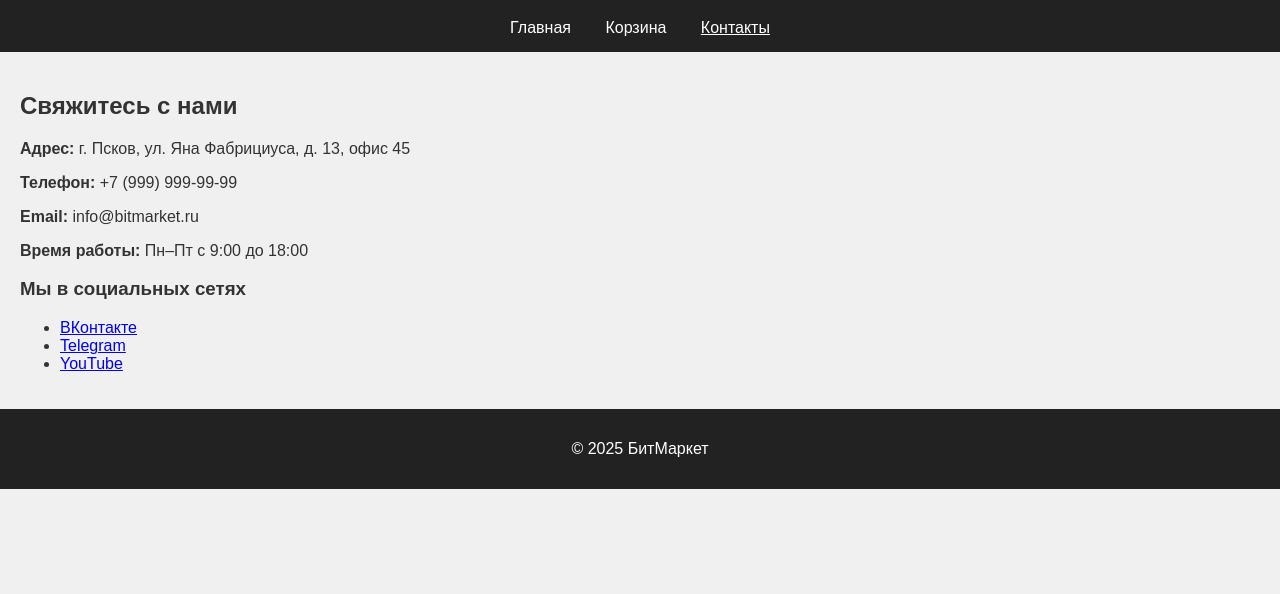
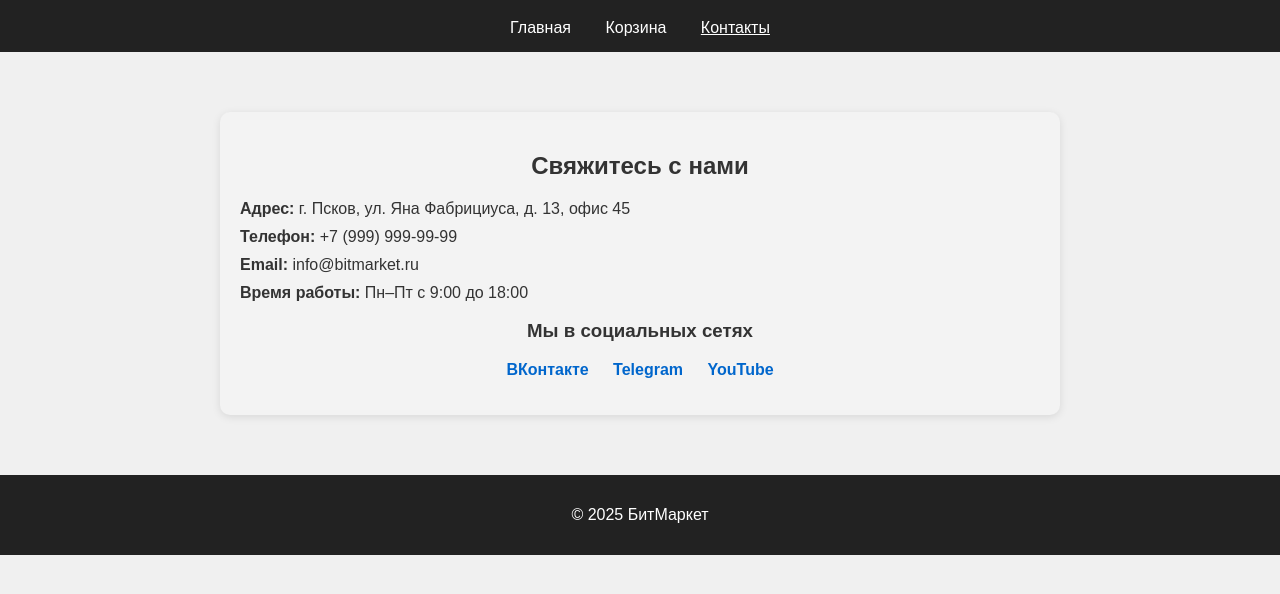
Before and after one commit to budapest1k/budapestik.github.io, a plain HTML site: page contact.html in a window 1280 px wide. Shown: the part 76-670 px from the top of the page. Drawn offline with Linux system fonts and the light colour scheme.

Commit message:
Update style.css

```diff
--- a/styles/style.css
+++ b/styles/style.css
@@ -228,3 +228,47 @@ button:hover,
   font-weight: bold;
   margin-bottom: 15px;
 }
+
+/* Контакты */
+.contact-info {
+  max-width: 800px;
+  margin: 40px auto;
+  padding: 20px;
+  background-color: #f3f3f3;
+  border-radius: 10px;
+  box-shadow: 0 2px 8px rgba(0, 0, 0, 0.1);
+  font-family: Arial, sans-serif;
+}
+
+.contact-info h2,
+.contact-info h3 {
+  text-align: center;
+  color: #333;
+}
+
+.contact-info p {
+  font-size: 16px;
+  margin: 10px 0;
+}
+
+.contact-info ul {
+  list-style: none;
+  padding: 0;
+  text-align: center;
+}
+
+.contact-info ul li {
+  display: inline-block;
+  margin: 0 10px;
+}
+
+.contact-info ul li a {
+  color: #0066cc;
+  text-decoration: none;
+  font-weight: bold;
+  transition: color 0.2s;
+}
+
+.contact-info ul li a:hover {
+  color: #003366;
+}
```
